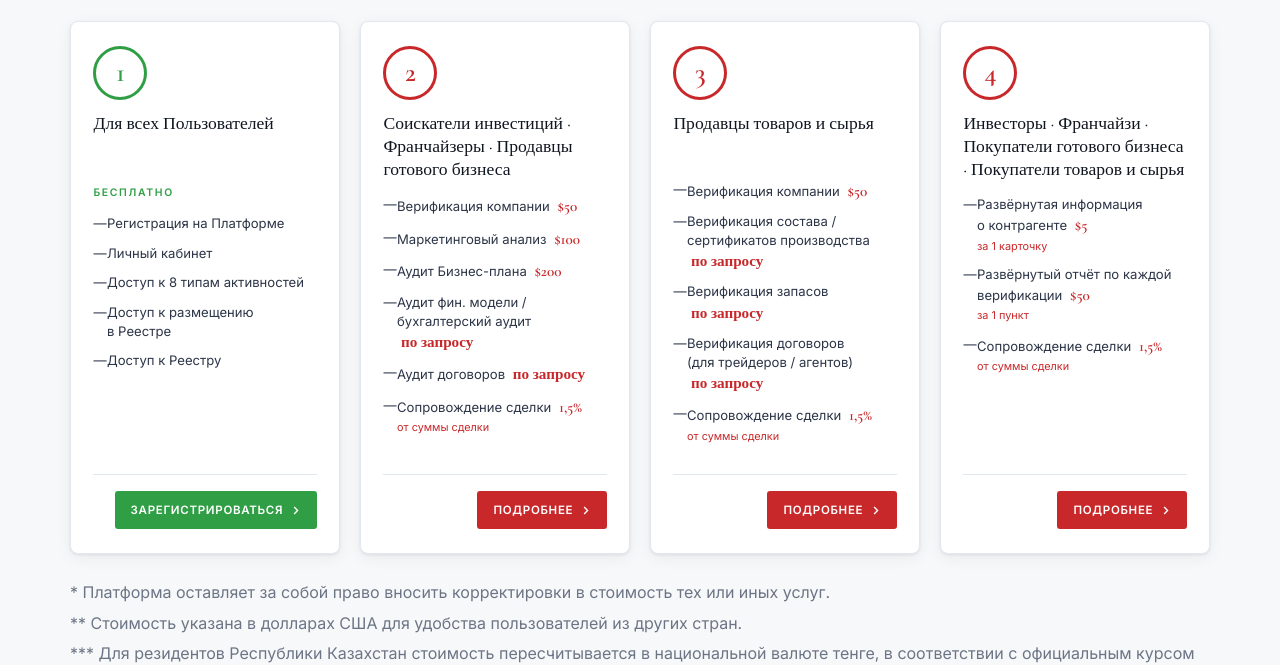
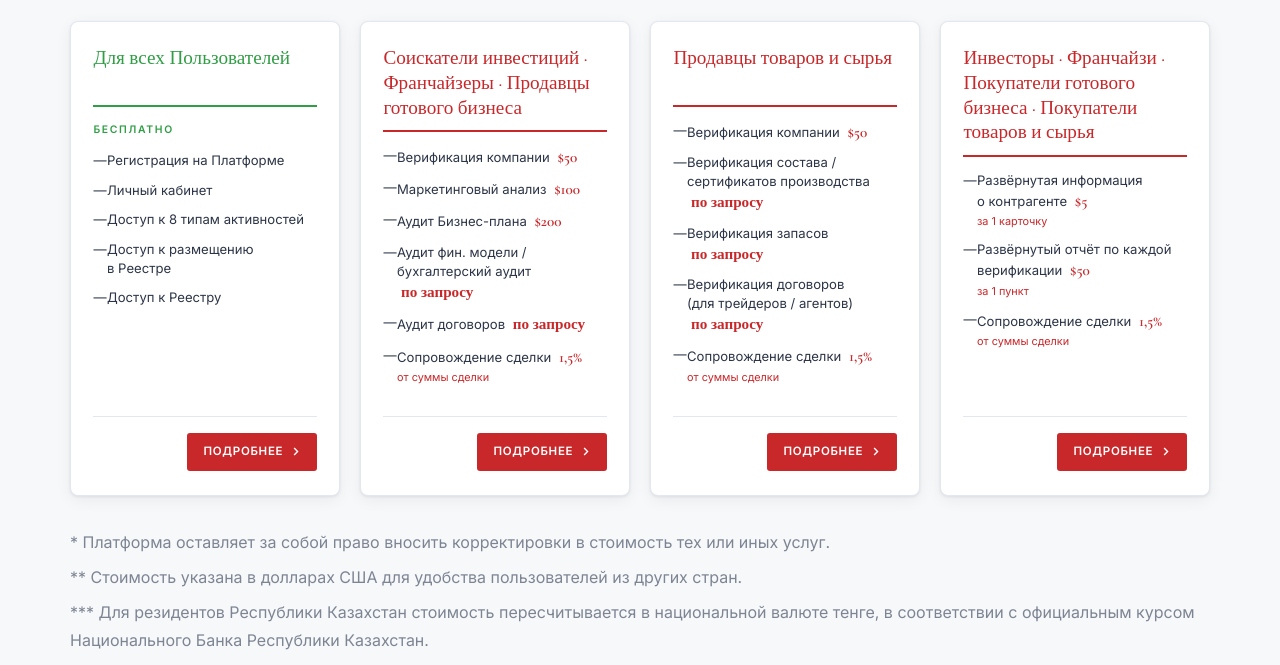
Before and after one commit to abylay-sys/atameken-club, a website: page public/pricing.html in a window 1280 px wide. Shown: the part 143-808 px from the top of the page. Drawn offline with nearby package versions, Linux system fonts and the light colour scheme.

Commit message:
Pricing: drop number badges, use audience as heading, unified «Подробнее» CTA, tinier disclaimer
Per design tweak request:
- Remove the round numbered circles (1, 2, 3, 4) from each card
- Promote the audience name to be the card heading (Cormorant Garamond,
  red color, with a red 2px bottom border that visually replaces the number)
- The green free card keeps green colour for heading + underline + БЕСПЛАТНО
  tag, but the CTA button is unified to «Подробнее →» on all 4 cards (no
  more «Зарегистрироваться» on the free card per user)
- Shrink the legal disclaimer further: font-size .55rem (~8.8px), opacity .7,
  ink3 colour, and increase paragraph gap to .45rem for breathing room

Co-Authored-By: Claude Opus 4.7 <noreply@anthropic.com>

```diff
--- a/public/pricing.html
+++ b/public/pricing.html
@@ -69,10 +69,9 @@
       .pr-grid{display:grid;grid-template-columns:repeat(4,1fr);gap:1.25rem;margin-top:1rem}
       .pr-col{background:#fff;border:1px solid var(--border);border-radius:8px;padding:1.5rem 1.4rem;box-shadow:var(--shadow);display:flex;flex-direction:column;gap:.85rem;transition:all .22s}
       .pr-col:hover{box-shadow:var(--shadow-md);transform:translateY(-1px)}
-      .pr-col-num{width:54px;height:54px;border-radius:50%;background:#fff;border:3px solid var(--red);color:var(--red);display:flex;align-items:center;justify-content:center;font-family:'Cormorant Garamond',serif;font-size:1.7rem;font-weight:600;line-height:1}
-      .pr-col-free .pr-col-num{border-color:#2f9e44;color:#2f9e44}
-      .pr-col-audience{font-family:'Cormorant Garamond',serif;font-size:1.1rem;color:var(--ink);font-weight:500;line-height:1.3;min-height:3em}
-      .pr-col-tag{font-size:.65rem;font-weight:700;letter-spacing:.16em;text-transform:uppercase;color:#2f9e44;margin-top:.25rem}
+      .pr-col-audience{font-family:'Cormorant Garamond',serif;font-size:1.2rem;color:var(--red);font-weight:500;line-height:1.3;min-height:3.2em;padding-bottom:.6rem;border-bottom:2px solid var(--red)}
+      .pr-col-free .pr-col-audience{color:#2f9e44;border-bottom-color:#2f9e44}
+      .pr-col-tag{font-size:.65rem;font-weight:700;letter-spacing:.16em;text-transform:uppercase;color:#2f9e44}
       .pr-col-items{list-style:none;margin:0;padding:0;display:flex;flex-direction:column;gap:.65rem;flex:1}
       .pr-col-items li{position:relative;padding-left:.85rem;font-size:.82rem;line-height:1.45;color:var(--ink2)}
       .pr-col-items li::before{content:'—';position:absolute;left:0;color:var(--ink4)}
@@ -84,16 +83,13 @@
       .pr-col-cta a{display:inline-flex;align-items:center;gap:.4rem;background:var(--red);color:#fff;font-size:.72rem;font-weight:600;letter-spacing:.06em;text-transform:uppercase;padding:.6rem 1rem;border-radius:3px;text-decoration:none;transition:all .22s}
       .pr-col-cta a:hover{background:#a02022;gap:.6rem}
       .pr-col-cta a svg{width:11px;height:11px}
-      .pr-col-free .pr-col-cta a{background:#2f9e44}
-      .pr-col-free .pr-col-cta a:hover{background:#288238}
       @media(max-width:1100px){.pr-grid{grid-template-columns:repeat(2,1fr)}}
       @media(max-width:560px){.pr-grid{grid-template-columns:1fr}.pr-col-audience{min-height:0}}
     </style>
 
     <div class="pr-grid reveal">
-      <!-- 1. Для всех Пользователей -->
+      <!-- Для всех Пользователей -->
       <div class="pr-col pr-col-free">
-        <div class="pr-col-num">1</div>
         <div class="pr-col-audience">Для всех Пользователей</div>
         <div class="pr-col-tag">Бесплатно</div>
         <ul class="pr-col-items">
@@ -103,12 +99,11 @@
           <li>Доступ к&nbsp;размещению в&nbsp;Реестре</li>
           <li>Доступ к&nbsp;Реестру</li>
         </ul>
-        <div class="pr-col-cta"><a href="/register.html">Зарегистрироваться <svg viewBox="0 0 16 16" fill="none" stroke="currentColor" stroke-width="2"><polyline points="6 3 11 8 6 13"/></svg></a></div>
+        <div class="pr-col-cta"><a href="/cabinet.html">Подробнее <svg viewBox="0 0 16 16" fill="none" stroke="currentColor" stroke-width="2"><polyline points="6 3 11 8 6 13"/></svg></a></div>
       </div>
 
-      <!-- 2. Соискатели · Франчайзеры · Продавцы готового бизнеса -->
+      <!-- Соискатели · Франчайзеры · Продавцы готового бизнеса -->
       <div class="pr-col">
-        <div class="pr-col-num">2</div>
         <div class="pr-col-audience">Соискатели инвестиций · Франчайзеры · Продавцы готового бизнеса</div>
         <ul class="pr-col-items">
           <li><a href="/cabinet.html#activity-verify-company">Верификация компании</a> <strong>$50</strong></li>
@@ -121,9 +116,8 @@
         <div class="pr-col-cta"><a href="/cabinet.html#activity-verify-company">Подробнее <svg viewBox="0 0 16 16" fill="none" stroke="currentColor" stroke-width="2"><polyline points="6 3 11 8 6 13"/></svg></a></div>
       </div>
 
-      <!-- 3. Продавцы товаров и сырья -->
+      <!-- Продавцы товаров и сырья -->
       <div class="pr-col">
-        <div class="pr-col-num">3</div>
         <div class="pr-col-audience">Продавцы товаров и&nbsp;сырья</div>
         <ul class="pr-col-items">
           <li><a href="/cabinet.html#activity-verify-company">Верификация компании</a> <strong>$50</strong></li>
@@ -135,9 +129,8 @@
         <div class="pr-col-cta"><a href="/cabinet.html#activity-product-certification">Подробнее <svg viewBox="0 0 16 16" fill="none" stroke="currentColor" stroke-width="2"><polyline points="6 3 11 8 6 13"/></svg></a></div>
       </div>
 
-      <!-- 4. Инвесторы · Франчайзи · Покупатели -->
+      <!-- Инвесторы · Франчайзи · Покупатели -->
       <div class="pr-col">
-        <div class="pr-col-num">4</div>
         <div class="pr-col-audience">Инвесторы · Франчайзи · Покупатели готового бизнеса · Покупатели товаров и&nbsp;сырья</div>
         <ul class="pr-col-items">
           <li><a href="/cabinet.html#activity-expanded-card">Развёрнутая информация о&nbsp;контрагенте</a> <strong>$5<small>за&nbsp;1 карточку</small></strong></li>
@@ -148,9 +141,9 @@
       </div>
     </div>
 
-    <div class="tg-note reveal" style="display:flex;flex-direction:column;gap:.15rem;font-size:.6rem;color:var(--ink2);line-height:1.4;opacity:.8;max-width:none;width:100%;text-align:left;font-style:normal;margin-top:1.5rem">
-      <p style="margin:0;white-space:nowrap">*&nbsp;Платформа оставляет за&nbsp;собой право вносить корректировки в&nbsp;стоимость тех или иных услуг.</p>
-      <p style="margin:0;white-space:nowrap">**&nbsp;Стоимость указана в&nbsp;долларах США для удобства пользователей из&nbsp;других стран.</p>
+    <div class="tg-note reveal" style="display:flex;flex-direction:column;gap:.45rem;font-size:.55rem;color:var(--ink3);line-height:1.45;opacity:.7;max-width:none;width:100%;text-align:left;font-style:normal;margin-top:2rem">
+      <p style="margin:0">*&nbsp;Платформа оставляет за&nbsp;собой право вносить корректировки в&nbsp;стоимость тех или иных услуг.</p>
+      <p style="margin:0">**&nbsp;Стоимость указана в&nbsp;долларах США для удобства пользователей из&nbsp;других стран.</p>
       <p style="margin:0">***&nbsp;Для резидентов Республики Казахстан стоимость пересчитывается в&nbsp;национальной валюте тенге, в&nbsp;соответствии с&nbsp;официальным курсом Национального Банка Республики Казахстан.</p>
     </div>
   </div>
```
